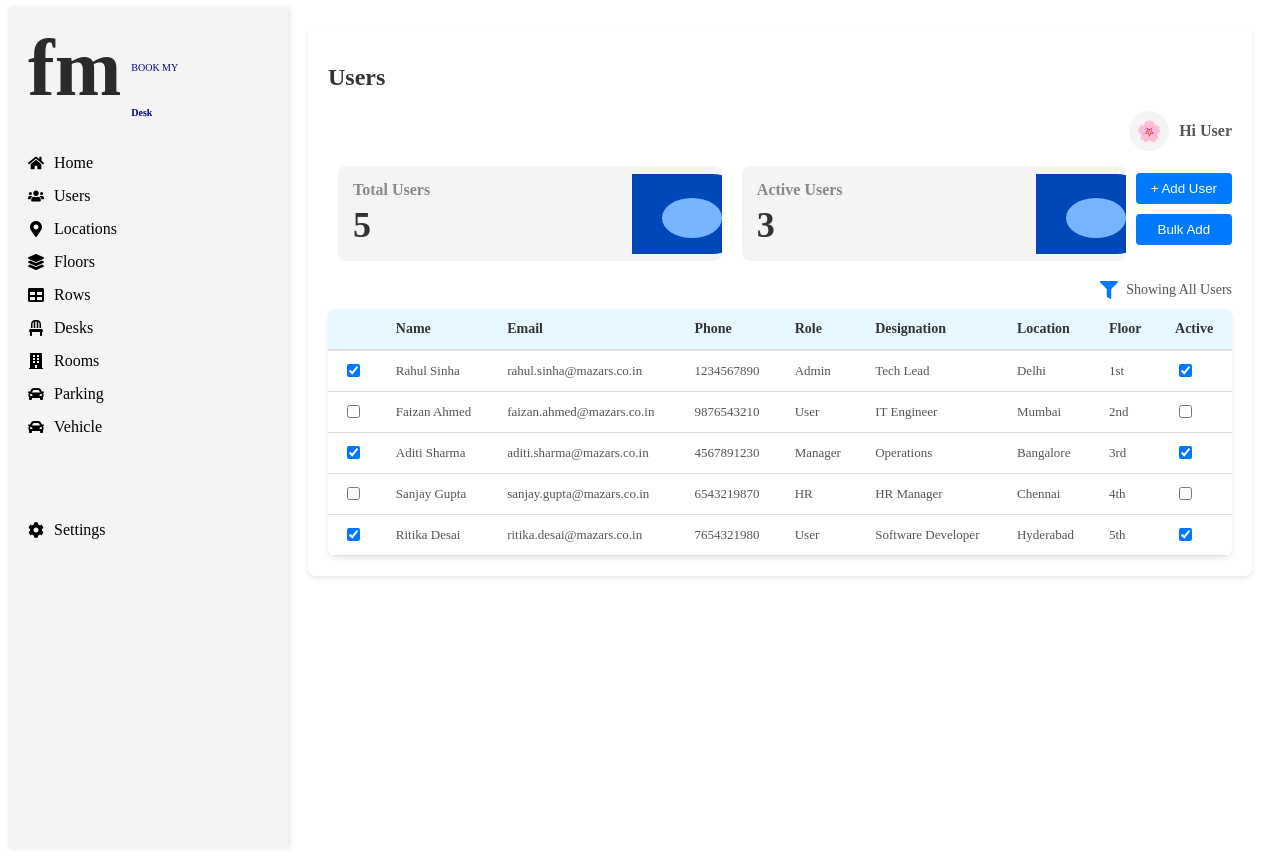
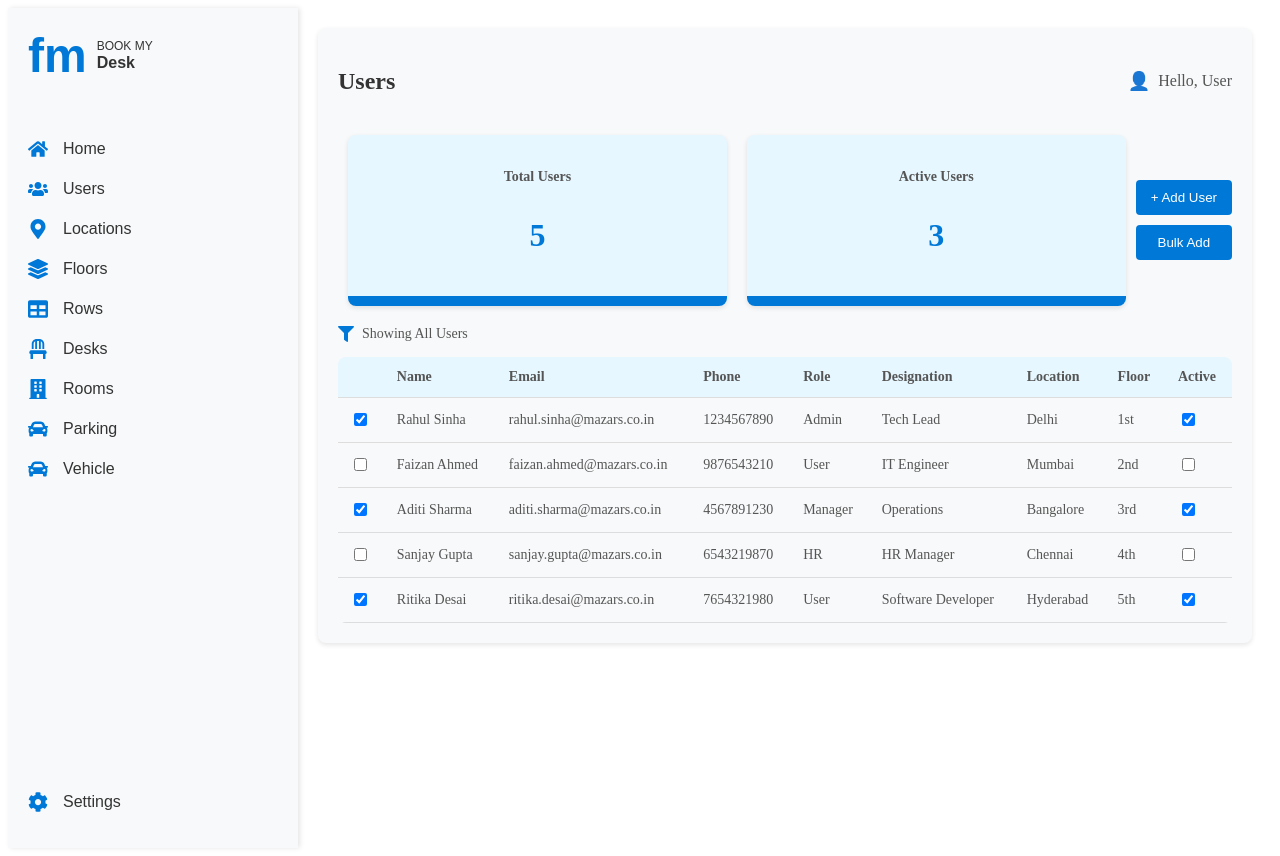
Before and after one commit to Nishanshu206/hungry-elbakyan-cgnl3k, a React (Create React App) app: page / in a window 1280 px wide. Built offline with nearby package versions, Linux system fonts and the light colour scheme.

Commit message:
basic-ui

```diff
--- a/src/LeftNavbar.js
+++ b/src/LeftNavbar.js
@@ -1,61 +1,61 @@
 import React from "react";
-import {
-  FaHome,
-  FaUsers,
-  FaMapMarkerAlt,
-  FaLayerGroup,
-  FaTable,
-  FaChair,
-  FaBuilding,
-  FaCar,
-  FaCog,
-} from "react-icons/fa";
+import { FaHome, FaUsers, FaMapMarkerAlt, FaLayerGroup, FaTable, FaChair, FaBuilding, FaCar, FaCog } from "react-icons/fa";
 
 const LeftNavbar = () => {
   return (
     <div style={styles.navContainer}>
-      {/* Updated Logo */}
+      {/* Logo Section */}
       <div style={styles.logo}>
-        <div style={styles.fmText}>fm</div>
+        <span style={styles.fmText}>fm</span>
         <div style={styles.subText}>
-          <div style={styles.bookMy}>Book My</div>
-          <div style={styles.desk}>Desk</div>
+          <span style={styles.bookMy}>Book My</span>
+          <span style={styles.desk}>Desk</span>
         </div>
       </div>
 
-      {/* Navigation Menu */}
+      {/* Navigation Items */}
       <ul style={styles.navList}>
         <li style={styles.navItem}>
-          <FaHome style={styles.icon} /> Home
+          <FaHome style={styles.icon} />
+          <span>Home</span>
         </li>
         <li style={styles.navItem}>
-          <FaUsers style={styles.icon} /> Users
+          <FaUsers style={styles.icon} />
+          <span>Users</span>
         </li>
         <li style={styles.navItem}>
-          <FaMapMarkerAlt style={styles.icon} /> Locations
+          <FaMapMarkerAlt style={styles.icon} />
+          <span>Locations</span>
         </li>
         <li style={styles.navItem}>
-          <FaLayerGroup style={styles.icon} /> Floors
+          <FaLayerGroup style={styles.icon} />
+          <span>Floors</span>
         </li>
         <li style={styles.navItem}>
-          <FaTable style={styles.icon} /> Rows
+          <FaTable style={styles.icon} />
+          <span>Rows</span>
         </li>
         <li style={styles.navItem}>
-          <FaChair style={styles.icon} /> Desks
+          <FaChair style={styles.icon} />
+          <span>Desks</span>
         </li>
         <li style={styles.navItem}>
-          <FaBuilding style={styles.icon} /> Rooms
+          <FaBuilding style={styles.icon} />
+          <span>Rooms</span>
         </li>
         <li style={styles.navItem}>
-          <FaCar style={styles.icon} /> Parking
+          <FaCar style={styles.icon} />
+          <span>Parking</span>
         </li>
         <li style={styles.navItem}>
-          <FaCar style={styles.icon} /> Vehicle
+          <FaCar style={styles.icon} />
+          <span>Vehicle</span>
         </li>
 
-        {/* Settings Menu Item */}
+        {/* Settings */}
         <li style={styles.navItemBottom}>
-          <FaCog style={styles.icon} /> Settings
+          <FaCog style={styles.icon} />
+          <span>Settings</span>
         </li>
       </ul>
     </div>
@@ -64,66 +64,70 @@ const LeftNavbar = () => {
 
 const styles = {
   navContainer: {
-    width: "240px",
+    width: "250px",
     height: "100vh",
-    backgroundColor: "#f4f4f4",
+    backgroundColor: "#F8F9FA",
     display: "flex",
     flexDirection: "column",
     padding: "20px",
     boxShadow: "2px 0 5px rgba(0,0,0,0.1)",
+    fontFamily: "'Arial', sans-serif",
   },
   logo: {
-    display: "flex", // Align FM and sub-text horizontally
+    display: "flex",
     alignItems: "center",
     marginBottom: "30px",
   },
   fmText: {
-    fontSize: "80px", // Large size for "FM"
+    fontSize: "48px",
     fontWeight: "bold",
-    lineHeight: "1",
-    color: "#2b2b2b",
-    margin: "0 10px 0 0", // Add spacing between FM and sub-text
+    color: "#0078D7",
+    marginRight: "10px",
   },
   subText: {
     display: "flex",
     flexDirection: "column",
-    justifyContent: "space-between", // Align "Book My" at the top and "Desk" at the bottom
-    height: "80px", // Matches the height of FM text
   },
   bookMy: {
-    fontSize: "10px", // Smaller size for "Book My"
-    lineHeight: "8",
-    color: "#000080",
+    fontSize: "12px",
+    color: "#333",
     textTransform: "uppercase",
+    lineHeight: "1.2",
   },
   desk: {
-    fontSize: "10px", // Smaller size for "Desk"
+    fontSize: "16px",
     fontWeight: "bold",
-    lineHeight: "1", // Matches the line height of "Book My" for consistent spacing
-    color: "#000080",
-    margin: "0", // No margin to remove extra space
+    color: "#333",
   },
   navList: {
     listStyle: "none",
     padding: 0,
     display: "flex",
-    flexDirection: "column", // Ensure items are vertically aligned
-    height: "100%", // Use full height for flex layout
+    flexDirection: "column",
+    flex: 1,
   },
   navItem: {
     display: "flex",
     alignItems: "center",
-    marginBottom: "15px",
+    padding: "10px 0",
     cursor: "pointer",
+    fontSize: "16px",
+    color: "#333",
+    transition: "background 0.3s ease",
   },
   navItemBottom: {
     display: "flex",
     alignItems: "center",
-    marginTop: "70px", // Push this item to the bottom
+    marginTop: "auto",
     cursor: "pointer",
+    fontSize: "16px",
+    color: "#333",
+    transition: "background 0.3s ease",
   },
   icon: {
-    marginRight: "10px",
+    marginRight: "15px",
+    fontSize: "20px",
+    color: "#0078D7",
   },
 };
 
--- a/src/UsersSection.js
+++ b/src/UsersSection.js
@@ -2,58 +2,12 @@ import React, { useState } from "react";
 import { FaFilter } from "react-icons/fa";
 
 const UsersSection = () => {
-  const [selectedNav, setSelectedNav] = useState("Users");
   const [users, setUsers] = useState([
-    {
-      name: "Rahul Sinha",
-      email: "rahul.sinha@mazars.co.in",
-      phone: "1234567890",
-      role: "Admin",
-      designation: "Tech Lead",
-      location: "Delhi",
-      floor: "1st",
-      active: true,
-    },
-    {
-      name: "Faizan Ahmed",
-      email: "faizan.ahmed@mazars.co.in",
-      phone: "9876543210",
-      role: "User",
-      designation: "IT Engineer",
-      location: "Mumbai",
-      floor: "2nd",
-      active: false,
-    },
-    {
-      name: "Aditi Sharma",
-      email: "aditi.sharma@mazars.co.in",
-      phone: "4567891230",
-      role: "Manager",
-      designation: "Operations",
-      location: "Bangalore",
-      floor: "3rd",
-      active: true,
-    },
-    {
-      name: "Sanjay Gupta",
-      email: "sanjay.gupta@mazars.co.in",
-      phone: "6543219870",
-      role: "HR",
-      designation: "HR Manager",
-      location: "Chennai",
-      floor: "4th",
-      active: false,
-    },
-    {
-      name: "Ritika Desai",
-      email: "ritika.desai@mazars.co.in",
-      phone: "7654321980",
-      role: "User",
-      designation: "Software Developer",
-      location: "Hyderabad",
-      floor: "5th",
-      active: true,
-    },
+    { name: "Rahul Sinha", email: "rahul.sinha@mazars.co.in", phone: "1234567890", role: "Admin", designation: "Tech Lead", location: "Delhi", floor: "1st", active: true },
+    { name: "Faizan Ahmed", email: "faizan.ahmed@mazars.co.in", phone: "9876543210", role: "User", designation: "IT Engineer", location: "Mumbai", floor: "2nd", active: false },
+    { name: "Aditi Sharma", email: "aditi.sharma@mazars.co.in", phone: "4567891230", role: "Manager", designation: "Operations", location: "Bangalore", floor: "3rd", active: true },
+    { name: "Sanjay Gupta", email: "sanjay.gupta@mazars.co.in", phone: "6543219870", role: "HR", designation: "HR Manager", location: "Chennai", floor: "4th", active: false },
+    { name: "Ritika Desai", email: "ritika.desai@mazars.co.in", phone: "7654321980", role: "User", designation: "Software Developer", location: "Hyderabad", floor: "5th", active: true },
   ]);
 
   const [filterActive, setFilterActive] = useState(false);
@@ -62,37 +16,30 @@ const UsersSection = () => {
     setFilterActive(!filterActive);
   };
 
-  const filteredUsers = filterActive
-    ? users.filter((user) => user.active)
-    : users;
+  const filteredUsers = filterActive ? users.filter((user) => user.active) : users;
 
   return (
     <div style={styles.container}>
-      <h1 style={styles.heading}>{selectedNav}</h1>
-
-      {/* Profile Section */}
-      <div style={styles.profileContainer}>
-        <div style={styles.profileIcon}>🌸</div>
-        <div style={styles.profileText}>Hi User</div>
+      {/* Header */}
+      <div style={styles.header}>
+        <h2 style={styles.title}>Users</h2>
+        <div style={styles.profile}>
+          <span style={styles.profileIcon}>👤</span>
+          <span style={styles.profileText}>Hello, User</span>
+        </div>
       </div>
 
-      {/* Summary Section */}
-      <div style={styles.summary}>
-        {/* Total Users Card */}
+      {/* Summary Cards */}
+      <div style={styles.cards}>
         <div style={styles.card}>
           <h3 style={styles.cardTitle}>Total Users</h3>
           <p style={styles.cardValue}>{users.length}</p>
-          <div style={styles.wave}></div>
-          <div style={styles.waveOverlay}></div>
+          <div style={styles.cardWave}></div>
         </div>
-        {/* Active Users Card */}
         <div style={styles.card}>
           <h3 style={styles.cardTitle}>Active Users</h3>
-          <p style={styles.cardValue}>
-            {users.filter((user) => user.active).length}
-          </p>
-          <div style={styles.wave}></div>
-          <div style={styles.waveOverlay}></div>
+          <p style={styles.cardValue}>{users.filter((user) => user.active).length}</p>
+          <div style={styles.cardWave}></div>
         </div>
         <div style={styles.actions}>
           <button style={styles.button}>+ Add User</button>
@@ -101,13 +48,9 @@ const UsersSection = () => {
       </div>
 
       {/* Filter Section */}
-      <div style={styles.filterContainer}>
-        <FaFilter
-          style={styles.filterIcon}
-          onClick={toggleFilter}
-          title="Filter Active Users"
-        />
-        <span style={styles.filterLabel}>
+      <div style={styles.filter}>
+        <FaFilter style={styles.filterIcon} onClick={toggleFilter} />
+        <span style={styles.filterText}>
           {filterActive ? "Showing Active Users Only" : "Showing All Users"}
         </span>
       </div>
@@ -116,30 +59,21 @@ const UsersSection = () => {
       <table style={styles.table}>
         <thead>
           <tr>
-            <th style={styles.th}></th>
-            <th style={styles.th}>Name</th>
-            <th style={styles.th}>Email</th>
-            <th style={styles.th}>Phone</th>
-            <th style={styles.th}>Role</th>
-            <th style={styles.th}>Designation</th>
-            <th style={styles.th}>Location</th>
-            <th style={styles.th}>Floor</th>
-            <th style={styles.th}>Active</th>
+            <th style={styles.tableHeader}></th>
+            <th style={styles.tableHeader}>Name</th>
+            <th style={styles.tableHeader}>Email</th>
+            <th style={styles.tableHeader}>Phone</th>
+            <th style={styles.tableHeader}>Role</th>
+            <th style={styles.tableHeader}>Designation</th>
+            <th style={styles.tableHeader}>Location</th>
+            <th style={styles.tableHeader}>Floor</th>
+            <th style={styles.tableHeader}>Active</th>
           </tr>
         </thead>
         <tbody>
           {filteredUsers.map((user, index) => (
-            <tr
-              key={index}
-              style={styles.tr}
-              onMouseEnter={(e) =>
-                (e.currentTarget.style.backgroundColor = "#f9f9f9")
-              }
-              onMouseLeave={(e) =>
-                (e.currentTarget.style.backgroundColor = "#fff")
-              }
-            >
-              <td style={styles.td}>
+            <tr key={index} style={styles.tableRow}>
+              <td style={styles.tableCell}>
                 <input
                   type="checkbox"
                   checked={user.active}
@@ -150,14 +84,14 @@ const UsersSection = () => {
                   }}
                 />
               </td>
-              <td style={styles.td}>{user.name}</td>
-              <td style={styles.td}>{user.email}</td>
-              <td style={styles.td}>{user.phone}</td>
-              <td style={styles.td}>{user.role}</td>
-              <td style={styles.td}>{user.designation}</td>
-              <td style={styles.td}>{user.location}</td>
-              <td style={styles.td}>{user.floor}</td>
-              <td style={styles.td}>
+              <td style={styles.tableCell}>{user.name}</td>
+              <td style={styles.tableCell}>{user.email}</td>
+              <td style={styles.tableCell}>{user.phone}</td>
+              <td style={styles.tableCell}>{user.role}</td>
+              <td style={styles.tableCell}>{user.designation}</td>
+              <td style={styles.tableCell}>{user.location}</td>
+              <td style={styles.tableCell}>{user.floor}</td>
+              <td style={styles.tableCell}>
                 <input
                   type="checkbox"
                   checked={user.active}
@@ -179,143 +113,120 @@ const UsersSection = () => {
 const styles = {
   container: {
     padding: "20px",
-    backgroundColor: "#fff",
+    backgroundColor: "#f8f9fa",
     borderRadius: "8px",
     boxShadow: "0 2px 5px rgba(0,0,0,0.1)",
   },
-  heading: {
+  header: {
+    display: "flex",
+    justifyContent: "space-between",
+    alignItems: "center",
+    marginBottom: "20px",
+  },
+  title: {
     fontSize: "24px",
     fontWeight: "bold",
     color: "#333",
-    marginBottom: "20px",
   },
-  profileContainer: {
+  profile: {
     display: "flex",
     alignItems: "center",
-    justifyContent: "flex-end",
-    marginBottom: "15px",
   },
   profileIcon: {
-    width: "40px",
-    height: "40px",
-    borderRadius: "50%",
-    backgroundColor: "#f4f4f4",
-    display: "flex",
-    alignItems: "center",
-    justifyContent: "center",
-    fontSize: "20px",
-    color: "#888",
-    marginRight: "10px",
+    fontSize: "18px",
+    marginRight: "8px",
   },
   profileText: {
     fontSize: "16px",
     color: "#555",
-    fontWeight: "bold",
   },
-  summary: {
+  cards: {
     display: "flex",
     alignItems: "center",
     justifyContent: "space-between",
     marginBottom: "20px",
   },
   card: {
-    flex: "1",
-    backgroundColor: "#f4f4f4",
-    padding: "15px",
+    flex: 1,
+    padding: "20px",
     margin: "0 10px",
-    textAlign: "left",
+    backgroundColor: "#e6f7ff",
     borderRadius: "8px",
-    position: "relative", // For wave positioning
-    overflow: "hidden",
+    position: "relative",
+    textAlign: "center",
+    boxShadow: "0 2px 5px rgba(0,0,0,0.1)",
   },
   cardTitle: {
-    fontSize: "16px",
-    color: "#888",
-    margin: "0 0 5px 0",
+    fontSize: "14px",
+    color: "#555",
+    marginBottom: "8px",
   },
   cardValue: {
-    fontSize: "36px",
+    fontSize: "32px",
     fontWeight: "bold",
-    color: "#333",
-    margin: 0,
+    color: "#0078D7",
   },
-  wave: {
+  cardWave: {
     position: "absolute",
-    top: "50%",
-    right: "-30px",
-    width: "120px",
-    height: "80px",
-    backgroundColor: "#0048BA", // Dark blue wave
-    borderTopRightRadius: "60px",
-    borderBottomRightRadius: "60px",
-    transform: "translateY(-50%)",
-  },
-  waveOverlay: {
-    position: "absolute",
-    top: "55%",
-    right: "0",
-    width: "60px",
-    height: "40px",
-    backgroundColor: "#77B5FE", // Light blue overlay
-    borderRadius: "50%",
-    transform: "translateY(-50%)",
+    bottom: "0",
+    left: "0",
+    width: "100%",
+    height: "10px",
+    backgroundColor: "#0078D7",
+    borderBottomLeftRadius: "8px",
+    borderBottomRightRadius: "8px",
   },
   actions: {
     display: "flex",
     flexDirection: "column",
   },
   button: {
-    marginBottom: "10px",
-    padding: "8px 15px",
-    backgroundColor: "#007bff",
+    padding: "10px 15px",
+    margin: "5px 0",
+    backgroundColor: "#0078D7",
     color: "#fff",
     border: "none",
     borderRadius: "4px",
     cursor: "pointer",
   },
-  filterContainer: {
+  filter: {
     display: "flex",
     alignItems: "center",
-    justifyContent: "flex-end",
-    marginBottom: "10px",
+    marginBottom: "15px",
   },
   filterIcon: {
-    fontSize: "18px",
-    color: "#007bff",
+    fontSize: "16px",
+    color: "#0078D7",
+    marginRight: "8px",
     cursor: "pointer",
-    marginRight: "8px",
   },
-  filterLabel: {
+  filterText: {
     fontSize: "14px",
     color: "#555",
   },
   table: {
     width: "100%",
     borderCollapse: "collapse",
-    marginTop: "10px",
-    backgroundColor: "#fff",
-    boxShadow: "0 2px 5px rgba(0,0,0,0.1)",
     borderRadius: "8px",
     overflow: "hidden",
   },
-  th: {
-    padding: "12px 15px",
+  tableHeader: {
+    padding: "12px",
     backgroundColor: "#e6f7ff",
     textAlign: "left",
-    borderBottom: "2px solid #ddd",
-    color: "#333",
+    fontSize: "14px",
     fontWeight: "bold",
+    color: "#555",
+    borderBottom: "1px solid #ddd",
+  },
+  tableRow: {
+    transition: "background-color 0.2s",
+  },
+  tableCell: {
+    padding: "12px",
+    borderBottom: "1px solid #ddd",
     fontSize: "14px",
-  },
-  td: {
-    padding: "10px 15px",
-    borderBottom: "1px solid #ddd",
     color: "#555",
-    fontSize: "13px",
-    textAlign: "left",
-  },
-  tr: {
-    backgroundColor: "#fff",
   },
 };
 
```
